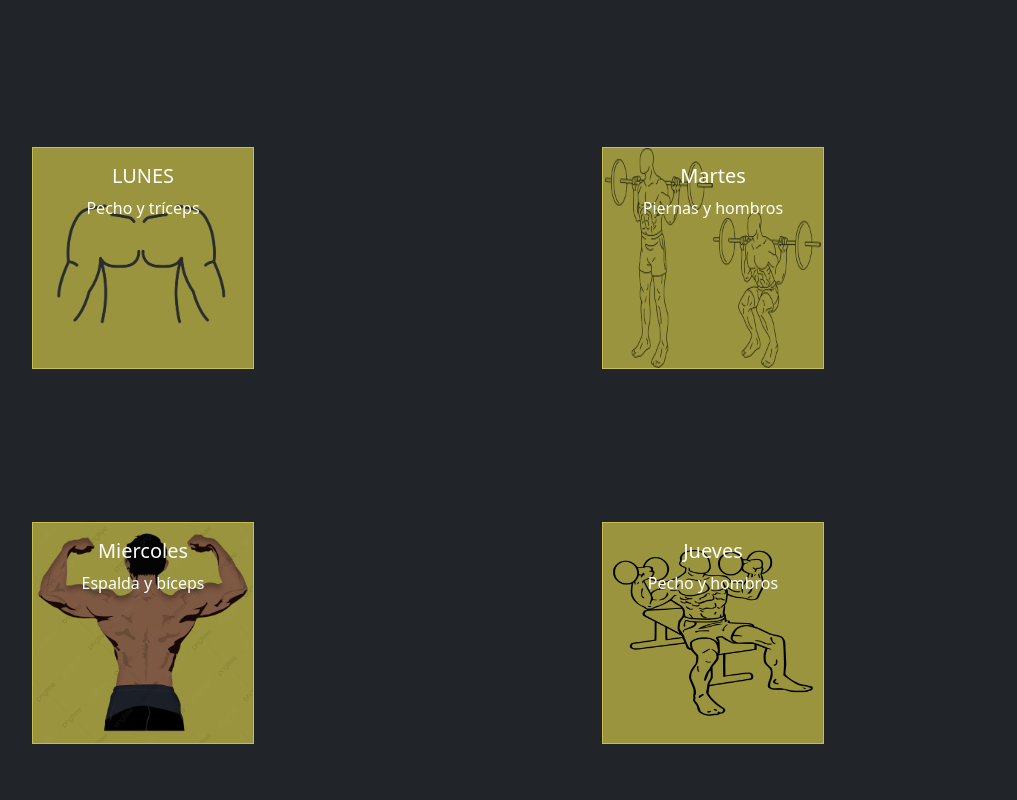
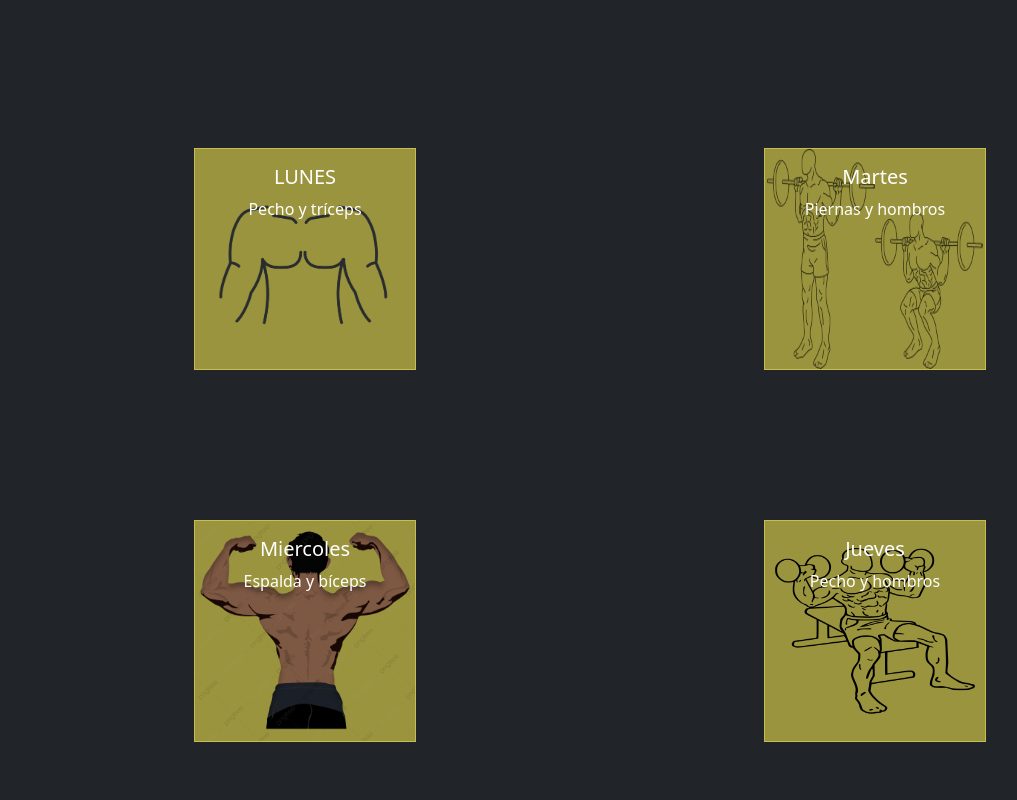
Before and after one commit to TadeoMendoza/rutina, a plain HTML site: page index.html in a window 1280 px wide. Shown: the top 800 px of the page, without its empty margins (50-1067 px from the left). Drawn offline with Linux system fonts and the light colour scheme.

Commit message:
Add files via upload

```diff
--- a/estilos/index.css
+++ b/estilos/index.css
@@ -1,10 +1,14 @@
-*{
+html, body{
     padding: 0;
     margin: 0;
+    height: 100%;
 }
-.container{
-    width: auto;
-}
+.col-6{
+    display: flex;
+    justify-content: center;
+    align-items:center;
+
+   }
 .card{
     background-color: rgb(240, 230, 96);
     border-radius: 0%;
```
